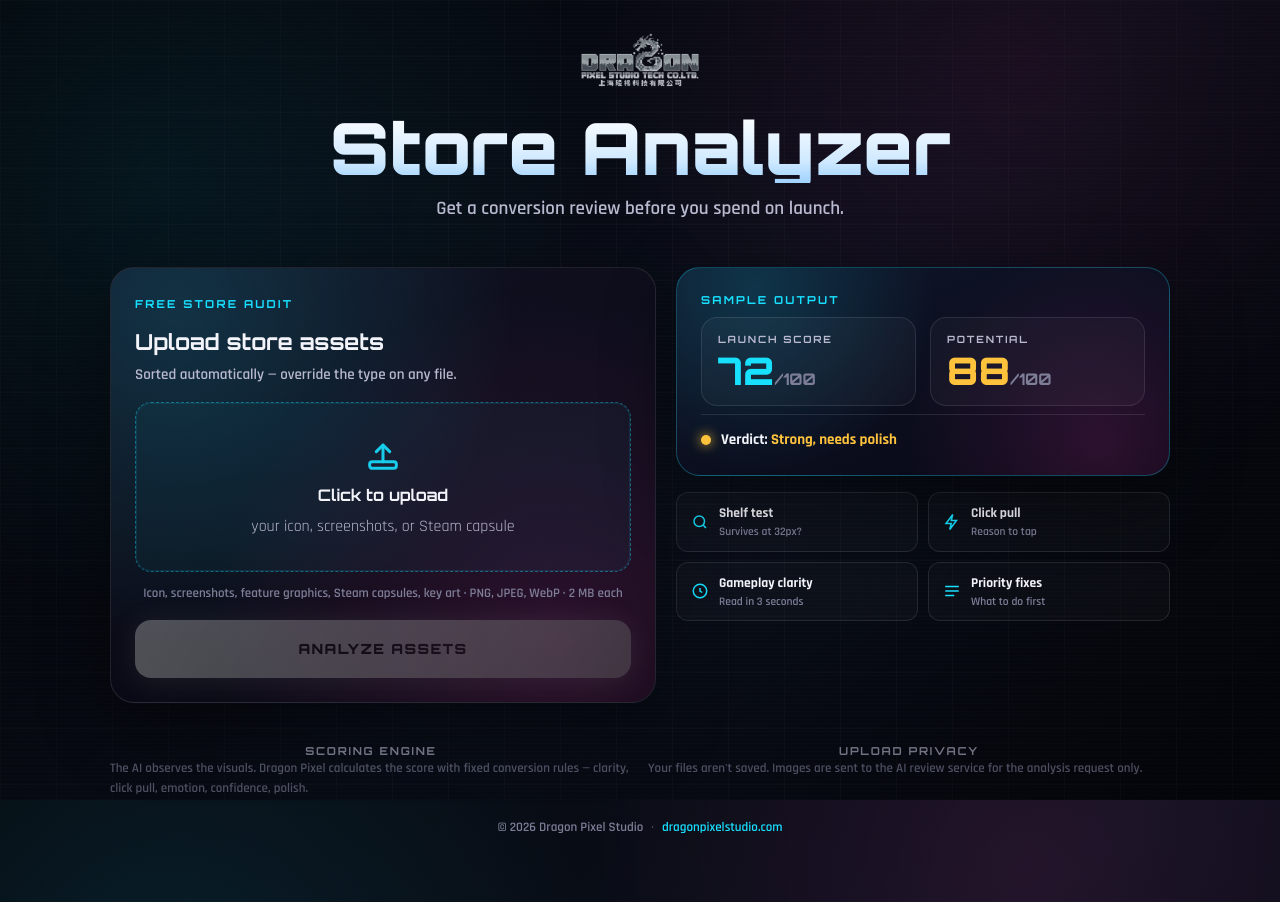
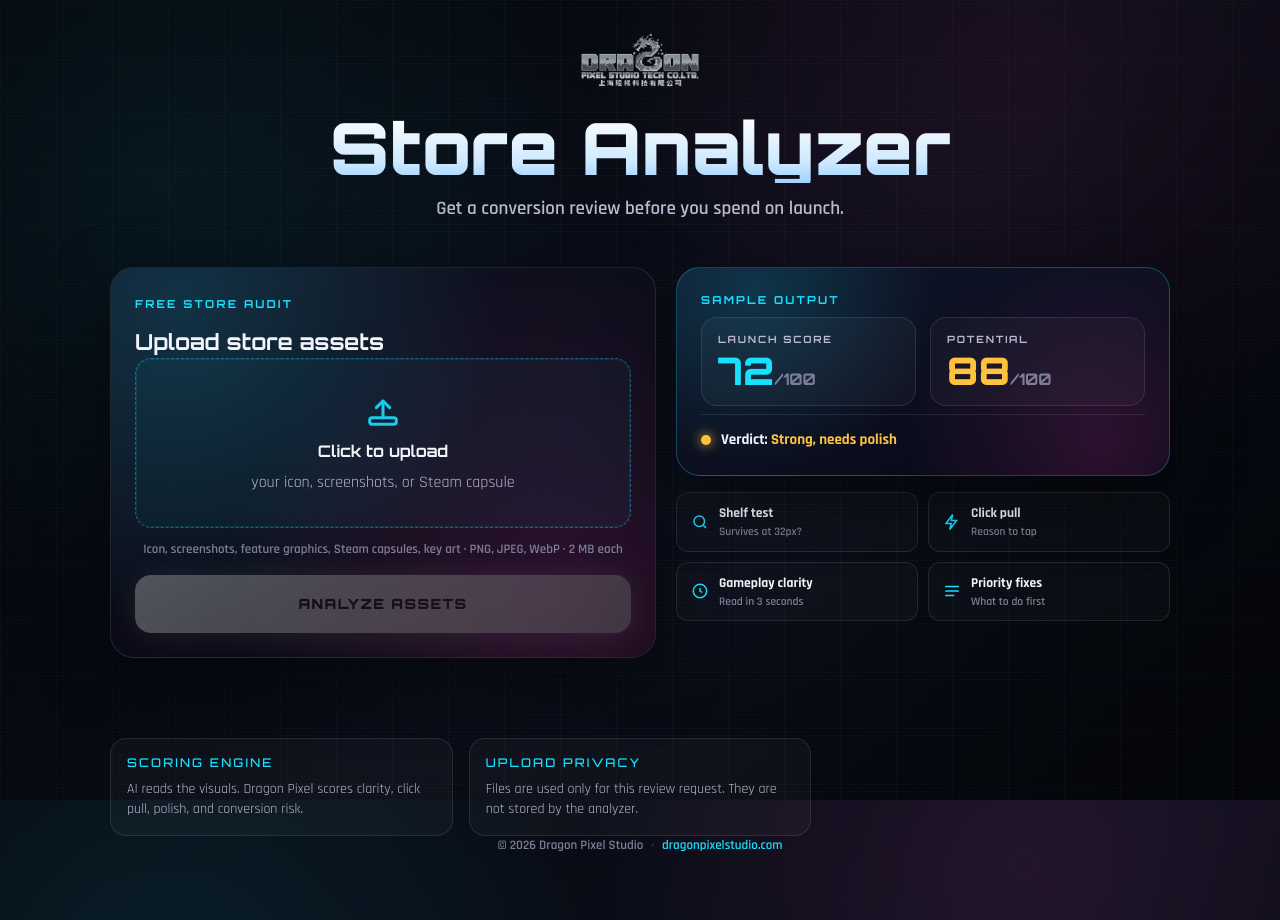
Before and after one commit to dragonpixelstudio/store-analyzer, a Next.js app: page / in a window 1280 px wide. Built offline with nearby package versions, Linux system fonts and the light colour scheme.

Commit message:
Polish analyzer upload and trust sections

```diff
--- a/app/page.tsx
+++ b/app/page.tsx
@@ -914,9 +914,6 @@ export default function Home() {
               Free store audit
             </span>
             <h2 className="font-brand text-[22px] font-bold">Upload store assets</h2>
-            <p className="mb-4 mt-1.5 text-[15px] font-semibold text-[var(--muted)]">
-              Sorted automatically — override the type on any file.
-            </p>
 
             {/* dropzone */}
             <label
@@ -1521,19 +1518,24 @@ export default function Home() {
 
       {/* footer */}
       <footer className="mt-4 pt-6">
-        <div className="mb-5 grid grid-cols-1 gap-4 opacity-60 md:grid-cols-2">
-          <div>
-            <h4 className="font-brand text-center text-[11px] font-bold uppercase tracking-[.16em] text-[var(--muted)]">Scoring engine</h4>
-            <p className="text-[13px] font-semibold text-[var(--faint)]">
-              The AI observes the visuals. Dragon Pixel calculates the score with fixed conversion rules — clarity, click pull, emotion, confidence, polish.
-            </p>
-          </div>
-          <div>
-            <h4 className="font-brand text-center text-[11px] font-bold uppercase tracking-[.16em] text-[var(--muted)]">Upload privacy</h4>
-            <p className="text-[13px] font-semibold text-[var(--faint)]">
-              Your files aren&apos;t saved. Images are sent to the AI review service for the analysis request only.
-            </p>
-          </div>
+<div className="mt-10 grid gap-4 text-sm md:grid-cols-3">
+  <div className="rounded-2xl border border-white/10 bg-white/[0.03] p-4">
+    <p className="font-brand text-xs uppercase tracking-[0.18em] text-[var(--cyan)]">
+      Scoring Engine
+    </p>
+    <p className="mt-2 text-[var(--muted)]">
+      AI reads the visuals. Dragon Pixel scores clarity, click pull, polish, and conversion risk.
+    </p>
+  </div>
+
+  <div className="rounded-2xl border border-white/10 bg-white/[0.03] p-4">
+    <p className="font-brand text-xs uppercase tracking-[0.18em] text-[var(--cyan)]">
+      Upload Privacy
+    </p>
+    <p className="mt-2 text-[var(--muted)]">
+      Files are used only for this review request. They are not stored by the analyzer.
+    </p>
+  </div>
         </div>
         <div className="text-center text-[13px] font-semibold text-[var(--faint)]">
           © 2026 Dragon Pixel Studio
```
